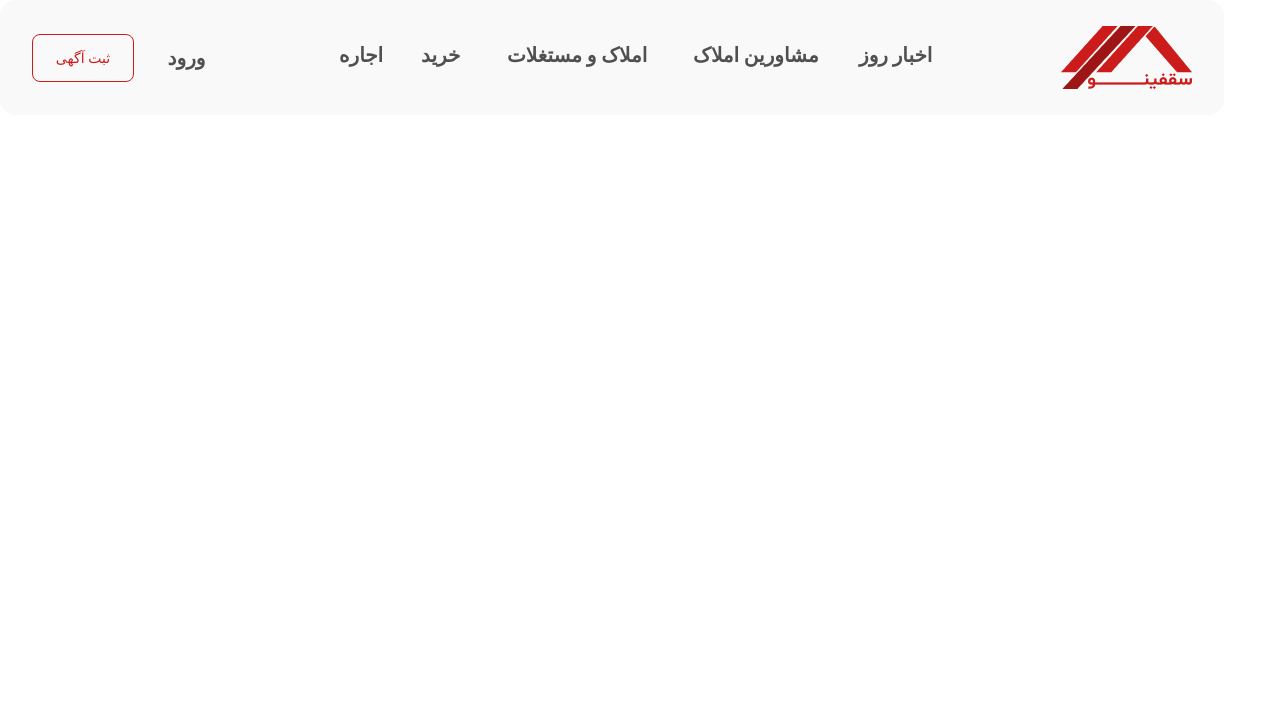
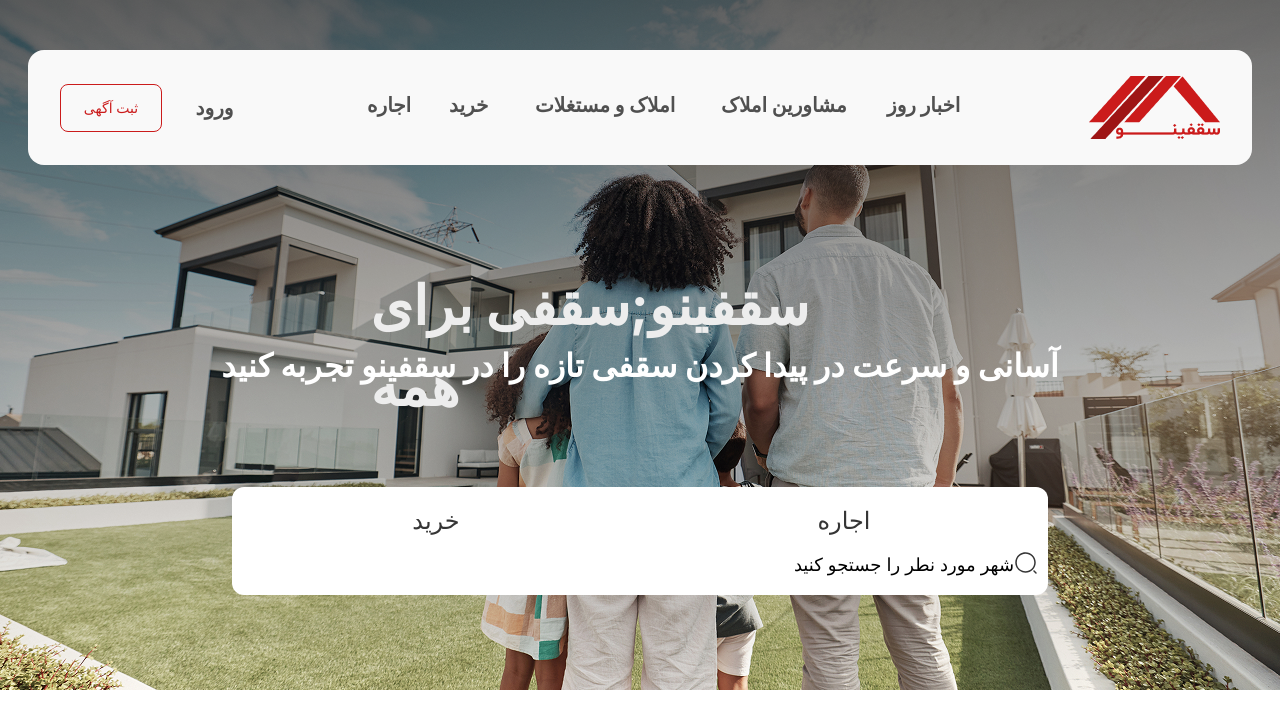
Before and after one commit to MohammadAmin-1389/Saghfino-proje, a React (Vite) app: page / in a window 1280 px wide. Shown: the top 728 px of the page. Built offline with nearby package versions, Linux system fonts and the light colour scheme.

Commit message:
Navbar was completed

```diff
--- a/src/pages/Components/Navbar.jsx
+++ b/src/pages/Components/Navbar.jsx
@@ -1,37 +1,42 @@
 import React from "react";
 import LogoImage from "../../assets/images/Logo.png";
+import bckImage from "../../assets/images/bck.png";
 
 function Navbar() {
   return (
-    <div className="w-[1224px] h-[115px] rounded-[16px] bg-[#F9F9F9] flex items-center px-[32px]">
-      <div className="flex items-center gap-[35px]">
-        <div className="flex items-center justify-center border rounded-[8px] w-[102px] h-[48px] border-[#CB1B1B]">
+    <div
+      className="bg-cover bg-center w-full h-172.5 flex-col flex items-center gap-25"
+      style={{ backgroundImage: `url(${bckImage})` }}
+    >
+      <div className="w-306 mt-12.5 h-28.75 rounded-2xl bg-[#F9F9F9] flex items-center px-8">
+        <div className="flex items-center gap-8.75">
+          <div className="flex items-center justify-center border rounded-lg w-25.5 h-12 border-[#CB1B1B]">
             <h3 className="text-[14px] text-[#CB1B1B] font-medium">ثبت آگهی</h3>
           </div>
 
-        <div className="flex items-center justify-center w-[35px] h-[36px]">
+          <div className="flex items-center justify-center w-8.75 h-9">
             <h3 className="text-[20px] font-bold text-[#505050]">ورود</h3>
           </div>
         </div>
 
-      <div className="flex items-center justify-center gap-[45px] flex-1">
-        <h4 className="w-[37px] h-[36px] text-[20px] font-bold text-[#505050] whitespace-nowrap">
+        <div className="flex items-center justify-center gap-11.25 flex-1">
+          <h4 className="w-9.25 h-9 text-[20px] font-bold text-[#505050] whitespace-nowrap">
             اجاره
           </h4>
 
-        <h4 className="w-[41px] h-[36px] text-[20px] font-bold text-[#505050] whitespace-nowrap">
+          <h4 className="w-10.25 h-9 text-[20px] font-bold text-[#505050] whitespace-nowrap">
             خرید
           </h4>
 
-        <h4 className="w-[141px] h-[36px] text-[20px] font-bold text-[#505050] whitespace-nowrap">
+          <h4 className="w-35.25 h-9 text-[20px] font-bold text-[#505050] whitespace-nowrap">
             املاک و مستغلات
           </h4>
 
-        <h4 className="w-[121px] h-[36px] text-[20px] font-bold text-[#505050] whitespace-nowrap">
+          <h4 className="w-30.25 h-9 text-[20px] font-bold text-[#505050] whitespace-nowrap">
             مشاورین املاک
           </h4>
 
-        <h4 className="w-[67px] h-[36px] text-[20px] font-bold text-[#505050] whitespace-nowrap">
+          <h4 className="w-16.75 h-9 text-[20px] font-bold text-[#505050] whitespace-nowrap">
             اخبار روز
           </h4>
         </div>
@@ -40,6 +45,54 @@
           <img src={LogoImage} alt="Saghfinoo" />
         </div>
       </div>
+      <div className="w-216 h-30.5 flex-col items-center flex gap-3">
+        <div className="w-134.75 h-16.25">
+          <h1 className="text-[54px] font-bold text-[#EDEDED]">
+            سقفینو;سقفی برای همه
+          </h1>
+        </div>
+        <div className=" w-216 h-11.25 ">
+          <p className="text-[32px] justify-center flex items-center font-bold text-[#FFFFFF]">
+            آسانی و سرعت در پیدا کردن سقفی تازه را در سقفینو تجربه کنید
+          </p>
+        </div>
+      </div>
+      <div className="w-204 h-27 bg-[#FFFFFF] rounded-xl">
+        <div className="flex items-center  justify-around">
+          <div className="w-94.75 flex  justify-center h-10 pt-4">
+            <h3 className="text-[24px] font-medium text-[#353535]">خرید</h3>
+          </div>
+
+          <div className="w-94.75 flex justify-center h-10 pt-4">
+            <h3 className="text-[24px] font-medium text-[#353535]">اجاره</h3>
+          </div>
+        </div>
+
+        <div className="relative w-full">
+          <div className="absolute right-2.5 flex pt-6 text-[18px]">
+            <p className="flex">
+              شهر مورد نطر را جستجو کنید
+              <svg
+                width="24"
+                height="24"
+                viewBox="0 0 24 24"
+                fill="none"
+                xmlns="http://www.w3.org/2000/svg"
+              >
+                <path
+                  d="M11.5 21.75C5.85 21.75 1.25 17.15 1.25 11.5C1.25 5.85 5.85 1.25 11.5 1.25C17.15 1.25 21.75 5.85 21.75 11.5C21.75 17.15 17.15 21.75 11.5 21.75ZM11.5 2.75C6.67 2.75 2.75 6.68 2.75 11.5C2.75 16.32 6.67 20.25 11.5 20.25C16.33 20.25 20.25 16.32 20.25 11.5C20.25 6.68 16.33 2.75 11.5 2.75Z"
+                  fill="#353535"
+                />
+                <path
+                  d="M22.0004 22.75C21.8104 22.75 21.6204 22.68 21.4704 22.53L19.4704 20.53C19.1804 20.24 19.1804 19.76 19.4704 19.47C19.7604 19.18 20.2404 19.18 20.5304 19.47L22.5304 21.47C22.8204 21.76 22.8204 22.24 22.5304 22.53C22.3804 22.68 22.1904 22.75 22.0004 22.75Z"
+                  fill="#353535"
+                />
+              </svg>
+            </p>
+          </div>
+        </div>
+      </div>
+    </div>
   );
 }
 
```
Lines whose indentation alone changed are shown as unchanged.
